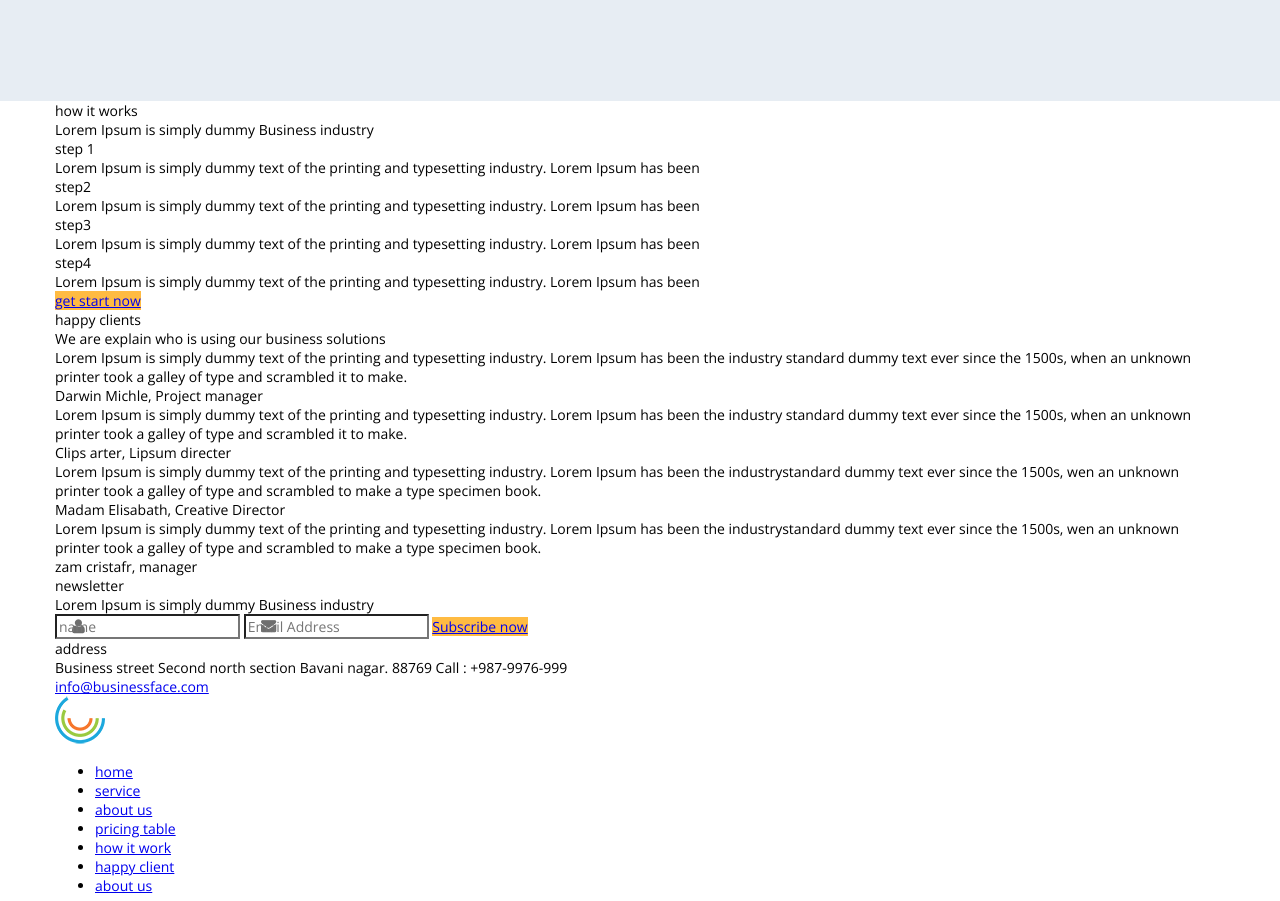
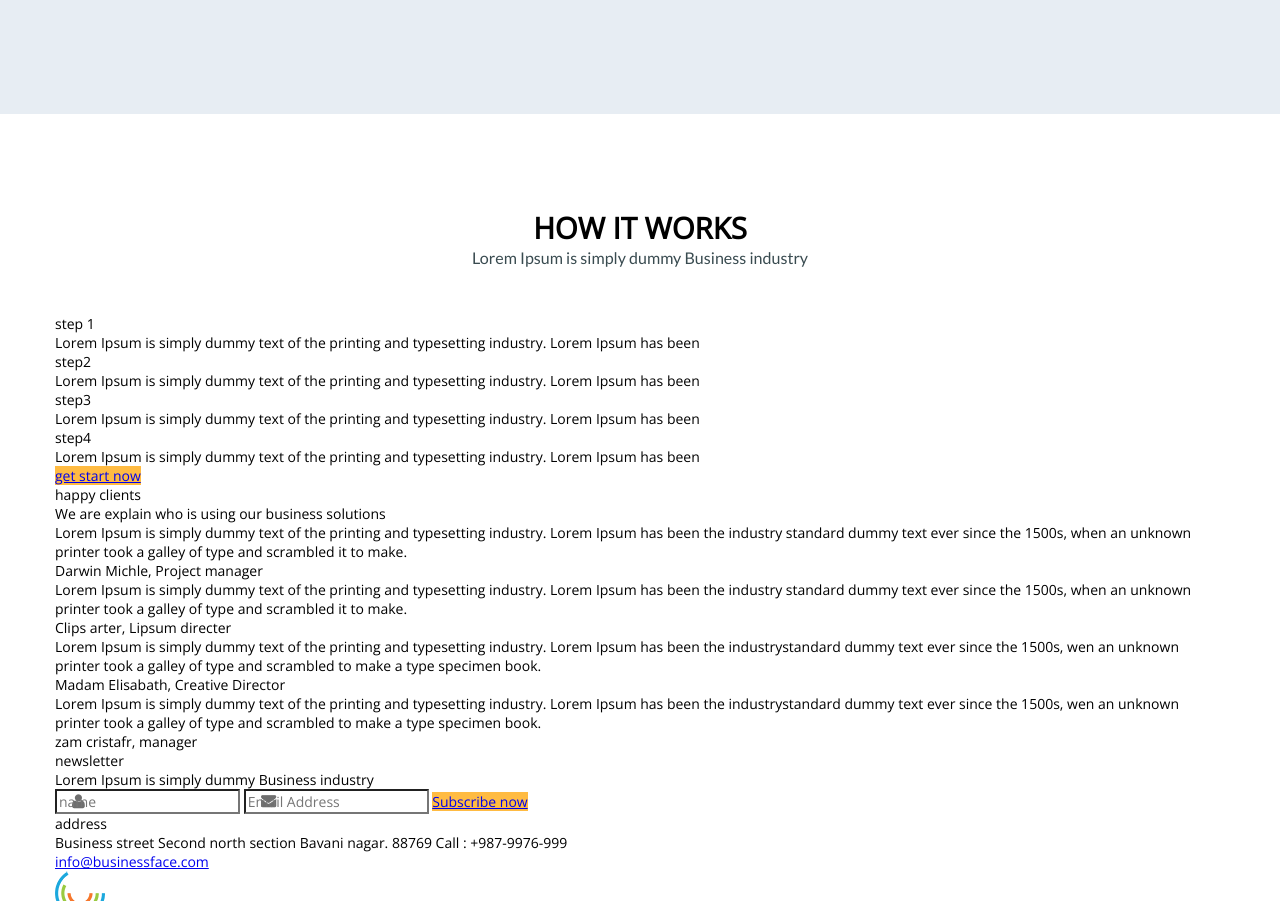
Before and after one commit to AleksandraChehovich/StormnetNew, a plain HTML site: page Lesson9/index.html in a window 1280 px wide. Shown: the part 2651-3552 px from the top of the page. Drawn offline with nearby package versions, Linux system fonts and the light colour scheme; files whose address does not match are found by name.

Commit message:
how it works header

```diff
--- a/Lesson9/styles/style-svg.css
+++ b/Lesson9/styles/style-svg.css
@@ -39,6 +39,7 @@
   content: "\f18b";
   font-size: 44px;
   color: #709dca;
+
 }
 .icon-thumbs-up:before {
   content: "\e905";
--- a/Lesson9/styles/style.css
+++ b/Lesson9/styles/style.css
@@ -235,6 +235,7 @@ width: 20%;
     text-transform: uppercase;
     font-family: 'Lato';
     background: #ffffff;
+    width: 33.3%;
 }
 .price-card-header {
     font-size: 1.3em;
@@ -268,6 +269,7 @@ width: 20%;
     border: none;
     border-radius: 2px;
     padding: 0;
+    width: 35%;
 }
 .price-card-button-link {
     display: inline-block;
@@ -276,5 +278,19 @@ width: 20%;
     text-transform: uppercase;
     padding: 16px 21px;
     font-size: 0.8em;
-
 }
+.works-header {
+    padding: 8% 0 4%;
+    text-align: center;
+}
+.works-main-header {
+    text-transform: uppercase;
+    font-size: 2.1em;
+    font-weight: 900;
+}
+.works-secondary-header {
+    font-family: 'Lato';
+    font-size: 1.15em;
+    font-weight: 300;
+    color: #394b50;
+}
```
